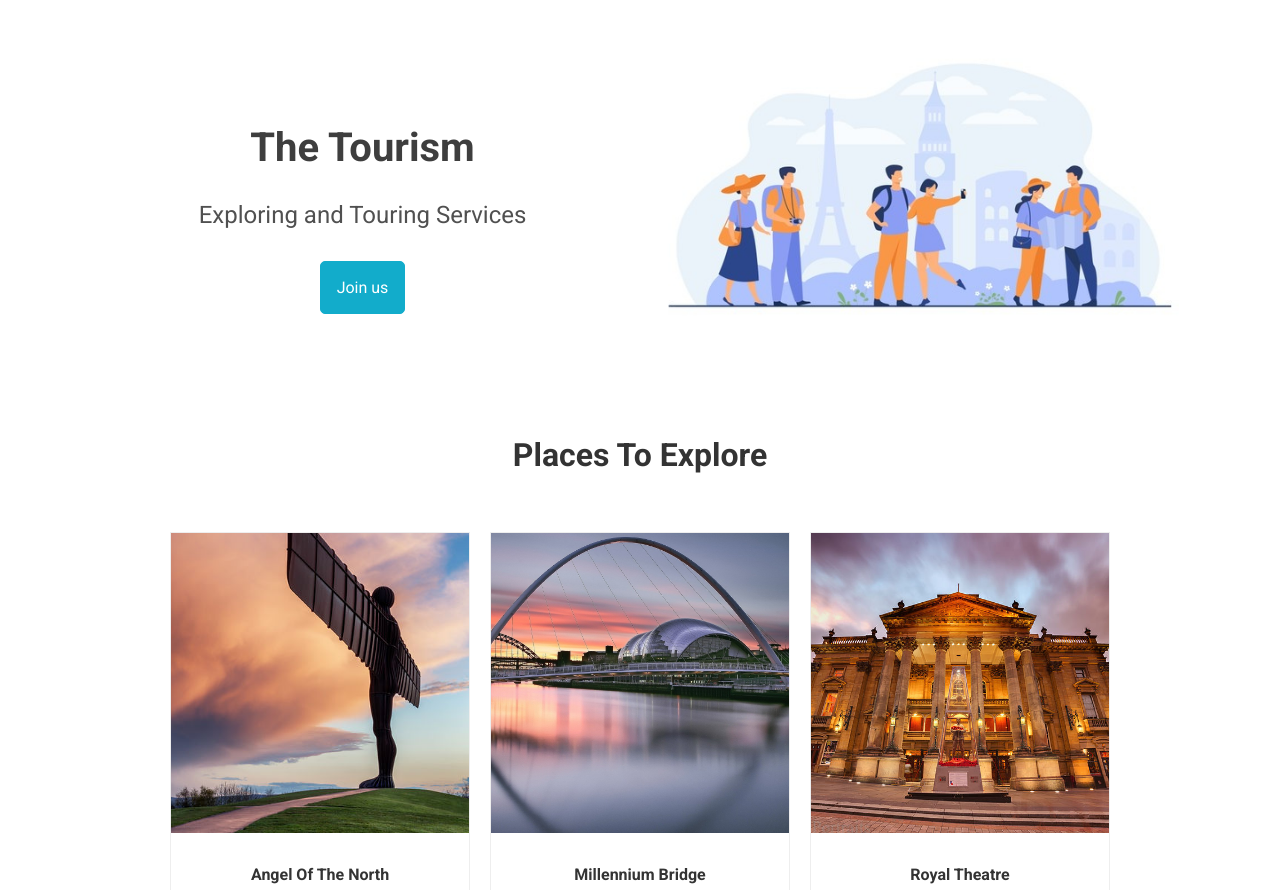
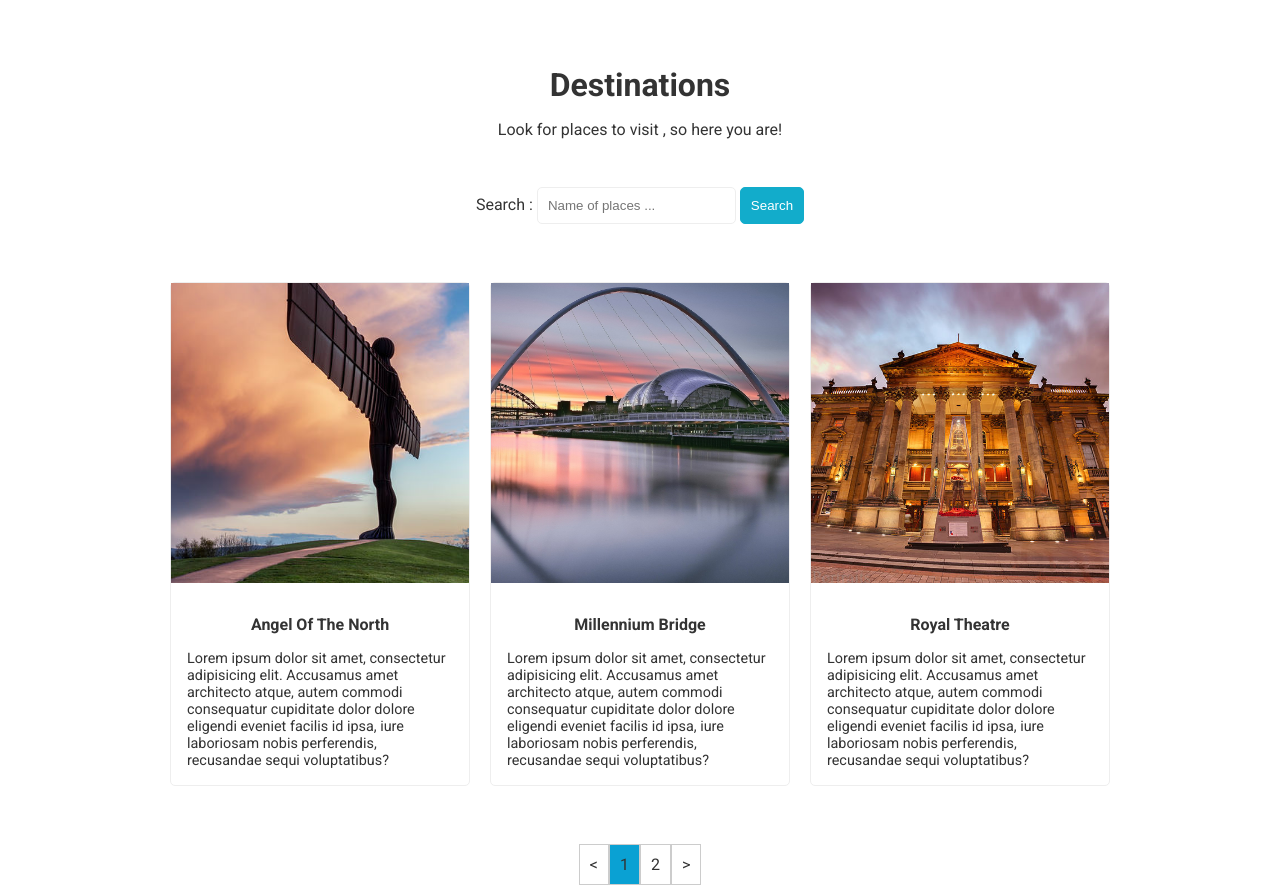
Before and after one commit to hamedhaghi/tourism, a plain HTML site: page destinations.html in a window 1280 px wide. Shown: the part 102-992 px from the top of the page. Drawn offline with Linux system fonts and the light colour scheme.

Commit message:
[Add]: Add Destinations

```diff
--- a/assets/css/app.css
+++ b/assets/css/app.css
@@ -109,6 +109,7 @@ main {
     flex: 0 0 300px;
     margin: 10px;
     transition: .8s;
+    border-radius: 5px;
 }
 
 .card:hover {
@@ -166,6 +167,31 @@ footer ul li a {
     outline: none;
 }
 
+
+.pagination ul {
+    display: flex;
+    list-style: none;
+    justify-content: center;
+    padding: 0;
+}
+
+.pagination ul li {
+    border: solid 1px #ccc;
+    padding: 0;
+    margin: 0;
+}
+
+.pagination ul li a {
+   padding: 10px;
+   text-decoration: none;
+   color: #333;
+   display: block;
+}
+
+.pagination ul li a.active {
+    background-color: #0aa1d3;
+}
+
 @media only screen and (max-width: 650px) {
 
     .navbar ul {
--- a/assets/css/helpers.css
+++ b/assets/css/helpers.css
@@ -47,6 +47,11 @@
 .text-center {
     text-align: center !important;
 }
+
+.text-justify {
+    text-align: justify !important;
+}
+
 
 .btn {
     text-decoration: none;
@@ -180,6 +185,14 @@
     width: 50% !important;
 }
 
+.w-75 {
+    width: 75% !important;
+}
+
+.w-100 {
+    width: 100% !important;
+}
+
 
 .flex-1 {
     flex-grow: 1 !important;
@@ -196,3 +209,16 @@
 .text-white {
     color: #ffffff !important;
 }
+
+.mx-auto {
+    margin-right:auto !important;
+    margin-left: auto !important;
+}
+
+.d-block {
+    display: block !important;
+}
+
+.line-height-1 {
+    line-height: 25px;
+}
--- a/destinations.html
+++ b/destinations.html
@@ -33,20 +33,21 @@
             </li>
         </ul>
     </nav>
-    <div class="banner container">
-        <div class="text-center">
-            <h1 class="mt-4">The Tourism</h1>
-            <h2>Exploring and Touring Services</h2>
-            <a class="btn btn-primary d-inline-block p-1 mt-2" href="#join">Join us</a>
-        </div>
-        <div>
-            <img src="./assets/img/sample1.jpg" alt="people">
-        </div>
-    </div>
 </header>
 <main>
-    <div class="container">
-        <h1 class="text-center mb-3 mt-4">Places To Explore</h1>
+    <div class="container mb-4">
+        <h1 class="text-center mb-1 mt-4">Destinations</h1>
+        <span class="text-center d-block mb-3">Look for places to visit , so here you are!</span>
+        <div class="text-center mb-3">
+            <form>
+                <div>
+                    <label for="search">Search :</label>
+                    <input type="search" id="search" required autocomplete="off" class="form-control"
+                           placeholder="Name of places ...">
+                    <button type="submit" class="btn btn-primary">Search</button>
+                </div>
+            </form>
+        </div>
         <div class="gallery">
             <div class="card">
                 <div class="card-body">
@@ -91,15 +92,22 @@
                 </div>
             </div>
         </div>
-        <h1 class="text-center mb-3 mt-4">Join us</h1>
-    </div>
-    <div id="join" class="bg-blue text-center pt-5 pb-5">
-        <form class="join">
-            <div>
-                <input type="email" required autocomplete="off" class="form-control" placeholder="Your Email Address">
-                <button type="submit" class="btn btn-secondary">Join</button>
-            </div>
-        </form>
+        <div class="pagination text-center mt-3">
+            <ul>
+                <li>
+                    <a href="#"><</a>
+                </li>
+                <li>
+                    <a href="#" class="active">1</a>
+                </li>
+                <li>
+                    <a href="#">2</a>
+                </li>
+                <li>
+                    <a href="#">></a>
+                </li>
+            </ul>
+        </div>
     </div>
 </main>
 <footer class="pb-5">
```
Also changed, not shown: index.html (+30 -5 lines), assets/img/sample4.png (added).
